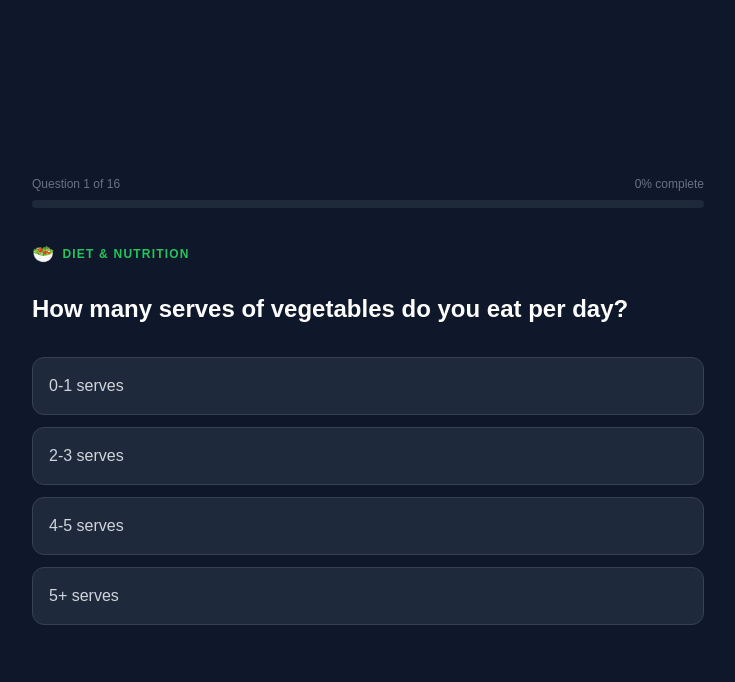
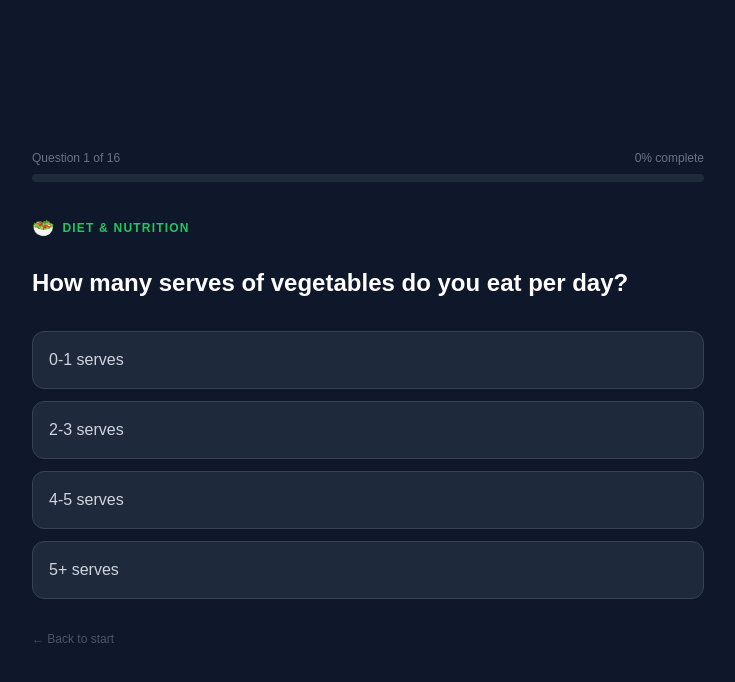
Before and after one commit to DamonLindsay/health-quiz, a Vue app: page /quiz in a window 1280 px wide. Shown: the top 682 px of the page, without its empty margins (272-1007 px from the left). Built offline with nearby package versions, Linux system fonts and the light colour scheme; the HTML template or start-up script is replaced by a standard one.

Commit message:
feat: add back button and slide transitions to quiz screen

```diff
--- a/src/views/QuizView.vue
+++ b/src/views/QuizView.vue
@@ -4,13 +4,14 @@ import { useRouter } from 'vue-router'
 import { questions, categoryInfo } from '@/data/questions'
 
 const router = useRouter()
-
 const currentIndex = ref(0)
 const answers = ref<Record<number, number>>({})
+const direction = ref<'forward' | 'back'>('forward')
 
 const currentQuestion = computed(() => questions[currentIndex.value]!)
 const progress = computed(() => (currentIndex.value / questions.length) * 100)
 const isLastQuestion = computed(() => currentIndex.value === questions.length - 1)
+const isFirstQuestion = computed(() => currentIndex.value === 0)
 const categoryColour = computed(() => categoryInfo[currentQuestion.value.category].colour)
 const categoryLabel = computed(() => categoryInfo[currentQuestion.value.category].label)
 const categoryIcon = computed(() => categoryInfo[currentQuestion.value.category].icon)
@@ -22,9 +23,19 @@ const selectAnswer = (score: number) => {
       sessionStorage.setItem('quizAnswers', JSON.stringify(answers.value))
       router.push({ name: 'results' })
     } else {
+      direction.value = 'forward'
       currentIndex.value++
     }
   }, 300)
+}
+
+const goBack = () => {
+  if (isFirstQuestion.value) {
+    router.push({ name: 'welcome' })
+    return
+  }
+  direction.value = 'back'
+  currentIndex.value--
 }
 
 const isAnswered = (score: number) => answers.value[currentQuestion.value.id] === score
@@ -47,6 +58,9 @@ const isAnswered = (score: number) => answers.value[currentQuestion.value.id] ==
         </div>
       </div>
 
+      <!-- Transition wrapper -->
+      <Transition :name="direction === 'forward' ? 'slide-forward' : 'slide-back'" mode="out-in">
+        <div :key="currentIndex">
           <!-- Category label -->
           <div class="flex items-center gap-2 mb-6">
             <span class="text-lg">{{ categoryIcon }}</span>
@@ -89,5 +103,42 @@ const isAnswered = (score: number) => answers.value[currentQuestion.value.id] ==
             </button>
           </div>
         </div>
+      </Transition>
+
+      <!-- Back button -->
+      <button
+        @click="goBack"
+        class="mt-8 text-xs text-gray-600 hover:text-gray-400 cursor-pointer transition-colors"
+      >
+        ← {{ isFirstQuestion ? 'Back to start' : 'Previous question' }}
+      </button>
+    </div>
   </div>
 </template>
+
+<style scoped>
+.slide-forward-enter-active,
+.slide-forward-leave-active,
+.slide-back-enter-active,
+.slide-back-leave-active {
+  transition: all 0.25s ease;
+}
+
+.slide-forward-enter-from {
+  opacity: 0;
+  transform: translateX(40px);
+}
+.slide-forward-leave-to {
+  opacity: 0;
+  transform: translateX(-40px);
+}
+
+.slide-back-enter-from {
+  opacity: 0;
+  transform: translateX(-40px);
+}
+.slide-back-leave-to {
+  opacity: 0;
+  transform: translateX(40px);
+}
+</style>
```
Lines whose indentation alone changed are shown as unchanged.
